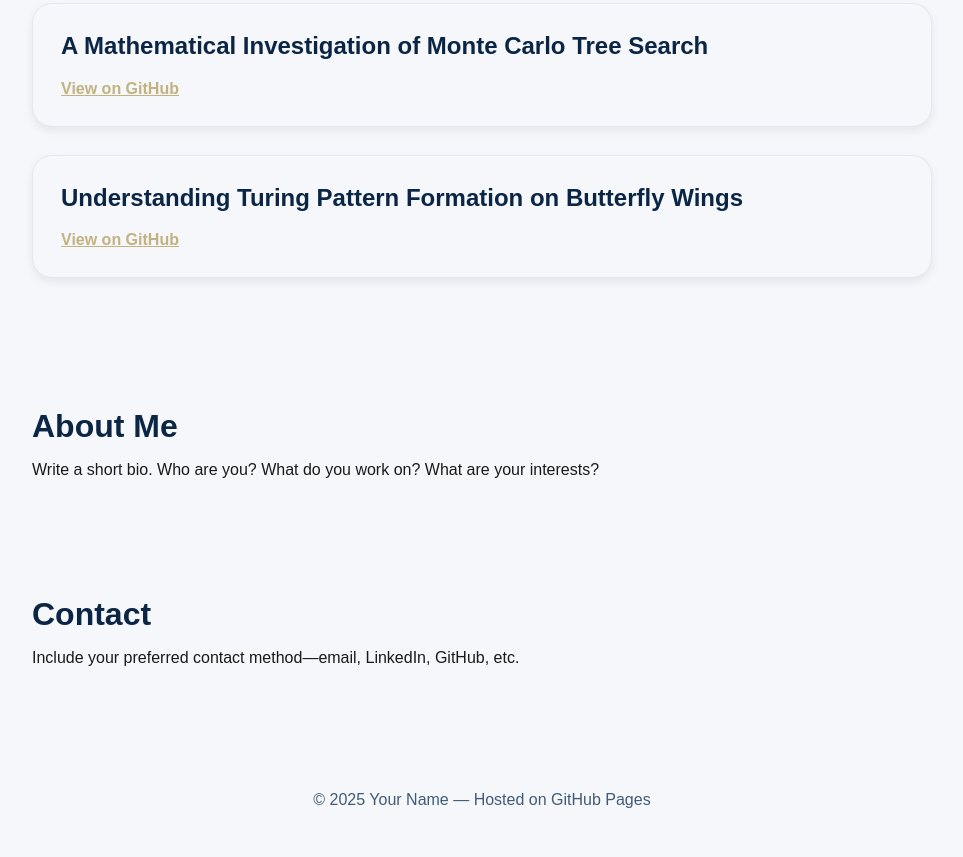
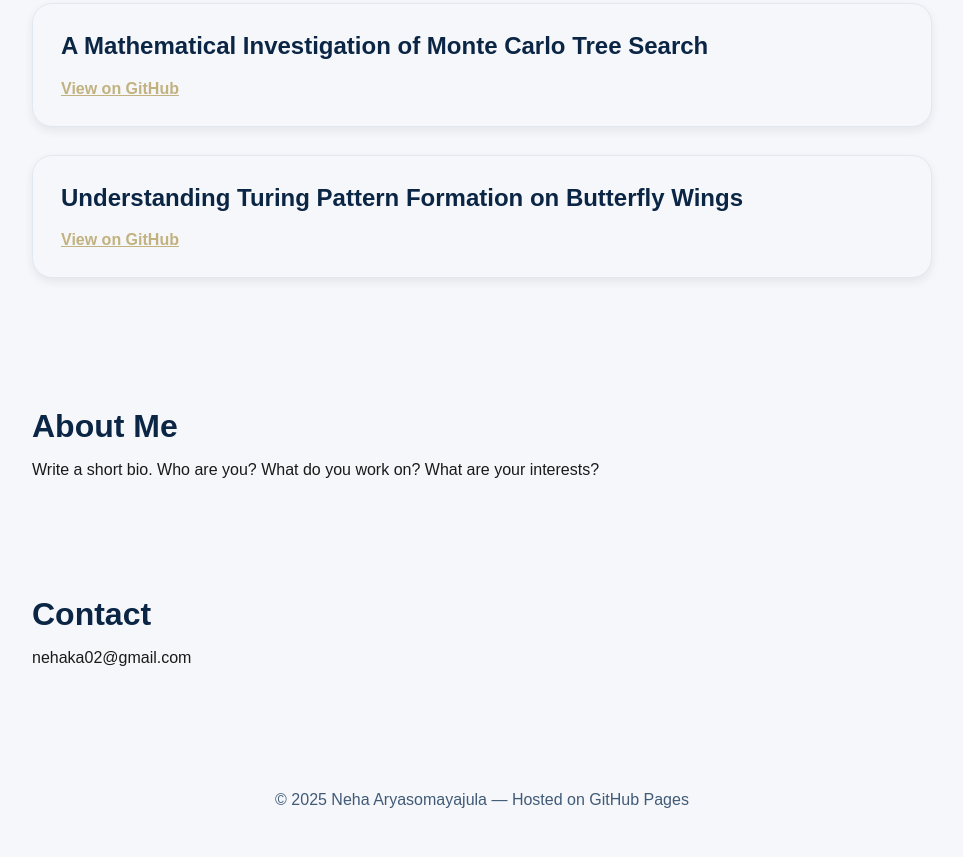
Before and after one commit to nehaka02/nehaka02.github.io, a plain HTML site: page index.html in a window 1280 px wide. Shown: the part 875-1732 px from the top of the page, without its empty margins (158-1121 px from the left). Drawn offline with Linux system fonts and the light colour scheme.

Commit message:
Update contact information and footer name

```diff
--- a/index.html
+++ b/index.html
@@ -133,11 +133,11 @@
 
   <div class="container" id="contact">
     <h1>Contact</h1>
-    <p>Include your preferred contact method—email, LinkedIn, GitHub, etc.</p>
+    <p>nehaka02@gmail.com</p>
   </div>
 
   <footer>
-    © 2025 Your Name — Hosted on GitHub Pages
+    © 2025 Neha Aryasomayajula — Hosted on GitHub Pages
   </footer>
 </body>
 </html>
```
